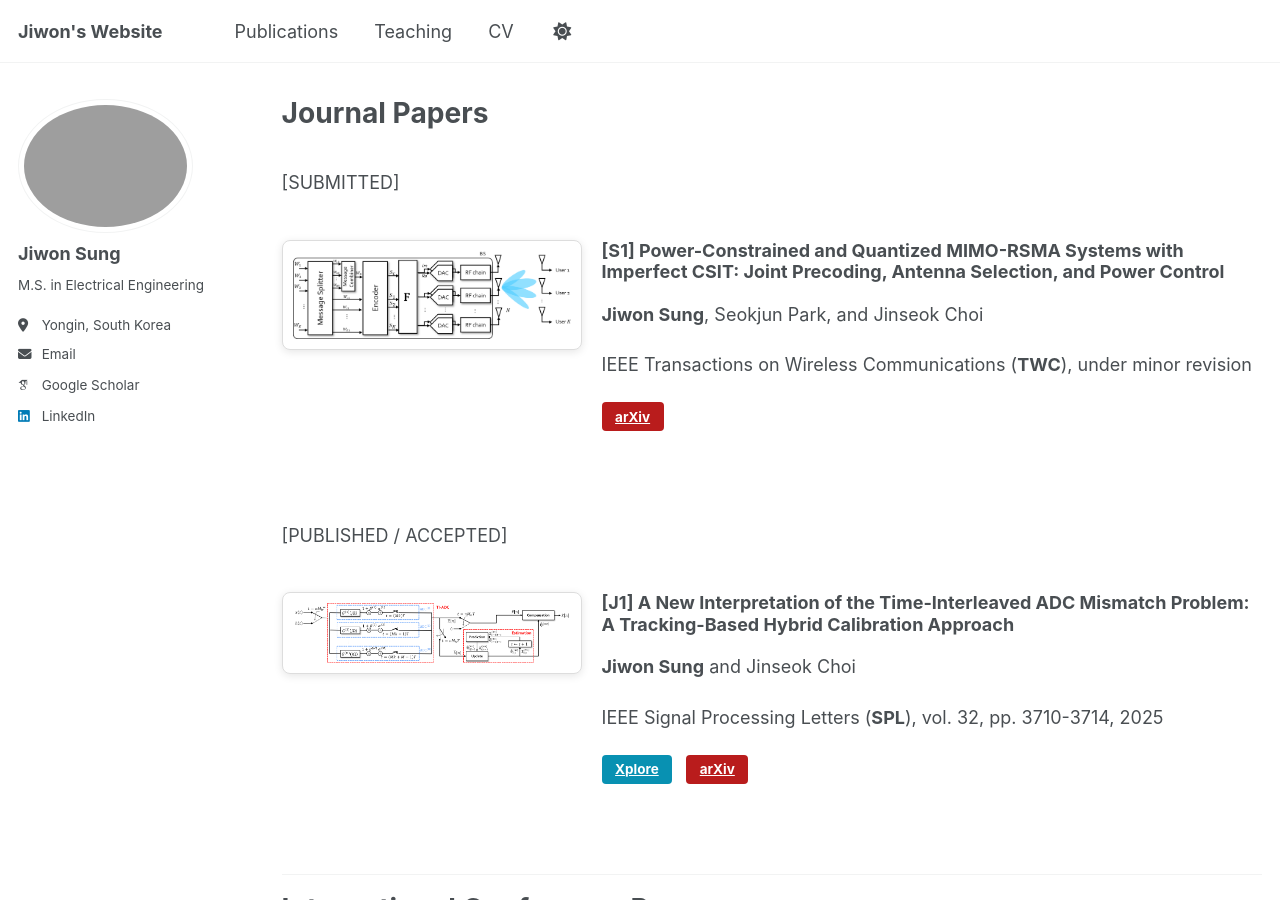
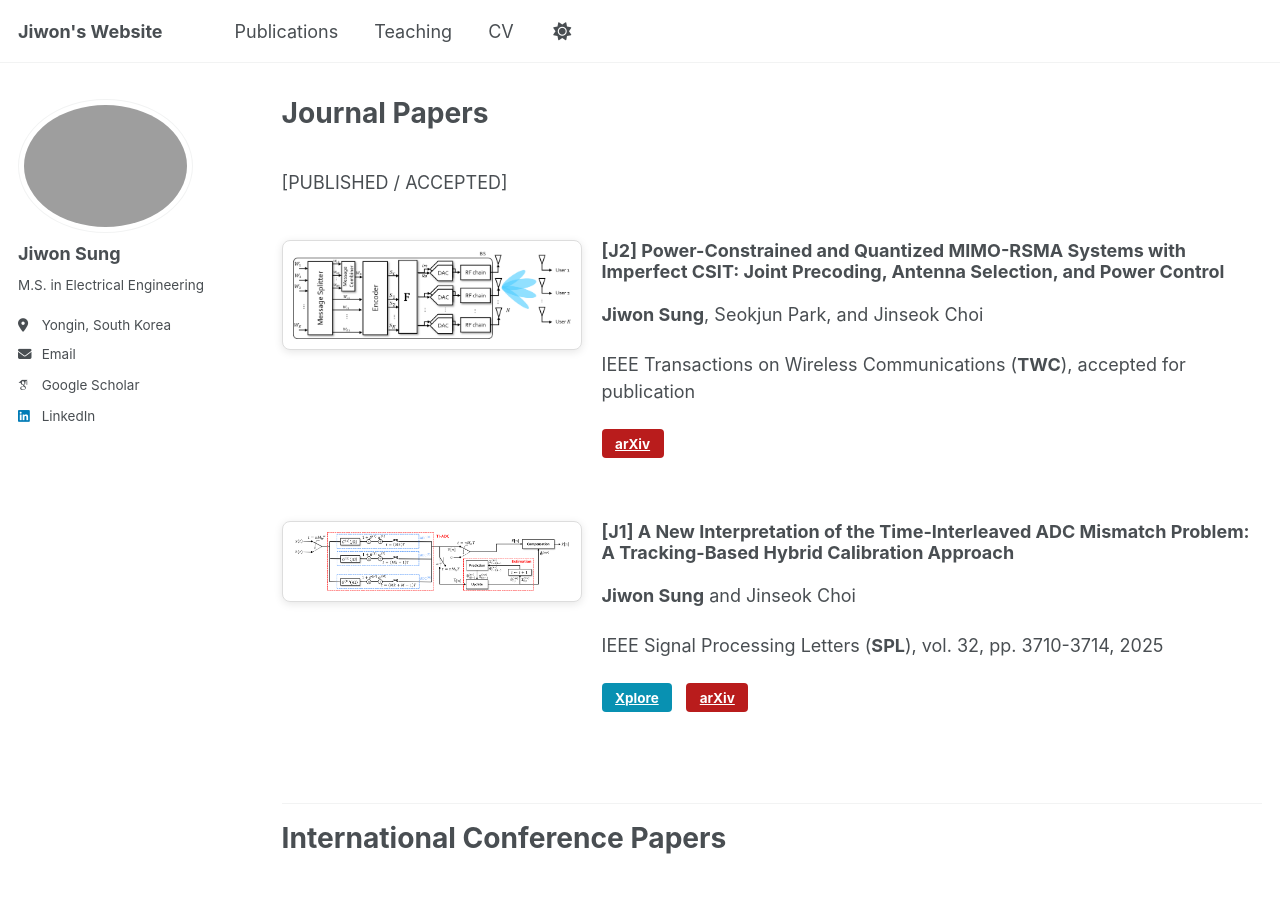
Before and after one commit to sunione/sunione.github.io, a Jekyll site: the page built from _pages/publications.md, in a window 1280 px wide and 900 px high. Built offline with Jekyll 4.4.1, drawn with Linux system fonts in a browser that asks for light colours; some web fonts are replaced.

Commit message:
Revise publication status and titles in publications.md
Updated publication details for clarity and accuracy.

```diff
--- a/_pages/publications.md
+++ b/_pages/publications.md
@@ -7,10 +7,22 @@ author_profile: true
 
 
 
+<!--
+<div style="height: 10px;"></div>
+
+\[SUBMITTED\]
+
+<div style="height: 20px;"></div>
+-->
+
+
+
+
+
 
 <div style="height: 10px;"></div>
 
-\[SUBMITTED\]
+\[PUBLISHED / ACCEPTED\]
 
 <div style="height: 20px;"></div>
 
@@ -19,23 +31,15 @@ author_profile: true
 <div style="display: flex; align-items: flex-start; margin-bottom: 30px;">
   <img src="/images/J2_system_model.png" class="boxed-image" style="width: 300px; height: auto; margin-right: 20px; flex-shrink: 0;">
   <div>
-    <h3 style="margin-top: 0;"> [S1] Power-Constrained and Quantized MIMO-RSMA Systems with Imperfect CSIT: Joint Precoding, Antenna Selection, and Power Control </h3>
+    <h3 style="margin-top: 0;"> [J2] Power-Constrained and Quantized MIMO-RSMA Systems with Imperfect CSIT: Joint Precoding, Antenna Selection, and Power Control </h3>
     <p> <strong>Jiwon Sung</strong>, Seokjun Park, and Jinseok Choi </p>
-    <p> IEEE Transactions on Wireless Communications (<strong>TWC</strong>), under minor revision </p>
+    <p> IEEE Transactions on Wireless Communications (<strong>TWC</strong>), accepted for publication </p>
     <p>
       <a href="https://arxiv.org/abs/2508.05080" class="btn btn--arxiv btn--small">arXiv</a>
       <!-- <a href="https://ieeexplore.ieee.org/abstract/document/10714955" class="btn btn--primary btn--small">Xplore</a> -->
     </p>
   </div>
 </div>
-
-
-
-<div style="height: 10px;"></div>
-
-\[PUBLISHED / ACCEPTED\]
-
-<div style="height: 20px;"></div>
 
 
 
```
